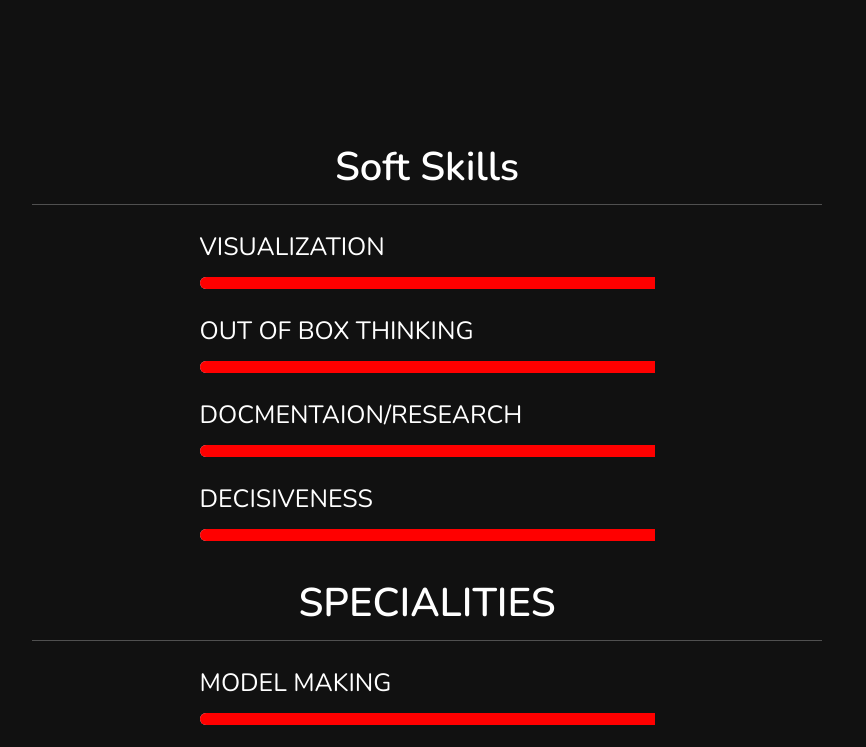
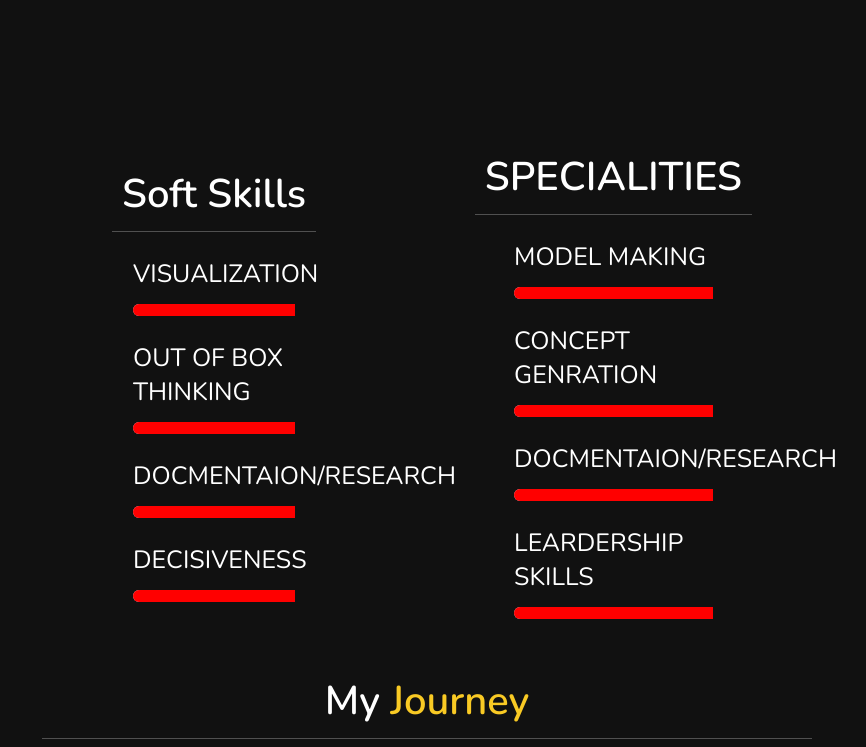
Before and after one commit to DARKLORD513/arch_folio, a plain HTML site: page final project/index.html in a window 1280 px wide. Shown: the part 1480-2227 px from the top of the page, without its empty margins (388-1254 px from the left). Drawn offline with nearby package versions, Linux system fonts and the light colour scheme; files whose address does not match are found by name.

Commit message:
added div in skills

```diff
--- a/final project/index.html
+++ b/final project/index.html
@@ -82,6 +82,8 @@
 <!-- about section ends -->
 <!--skills section ends-->
 <section class="skills">
+    <div class="about_skills">
+      <div class="soft">
         <h1 class="heading">Soft Skills</h1>
         <div class="main">
             <div class="progress">
@@ -117,7 +119,9 @@
               </div>
             </div>
           </div>
+        </div>
 
+        <div class="special">
           <h1 class="heading">SPECIALITIES</h1>
           <div class="main">
             <div class="progress">
@@ -153,6 +157,9 @@
               </div>
             </div>
           </div>
+        </div>
+      </div>
+
 <!-- education section starts  -->
 
 <section class="education" id="education">
@@ -206,7 +213,6 @@
 </div>
 
 </section>
-<section class=""
 
 <!-- education section ends -->
 
--- a/final project/style.css
+++ b/final project/style.css
@@ -298,10 +298,6 @@ header .navbar ul li a:hover{
     font-size: 20px;
     font-weight: bolder;
   }
-
-
-
-
 
 .education .box-container{
     display: flex;
@@ -679,6 +675,22 @@ animation: animate 6s linear infinite;
     border-radius: 20px;
   }
 
+  .about_skills{
+    display: flex;
+    align-items: center;
+    justify-content: space-between;
+    flex-wrap: wrap;
+    padding:1rem 0;
+    padding-left: 3rem;
+  }
+
+  .about_skills .special{
+    margin-right: 7rem;
+  }
+  .about_skills .soft{
+    margin-left: 5rem;
+  }
+
   .countbar {
     height: 12px;
     background:red;
```
Lines whose indentation alone changed are shown as unchanged.
